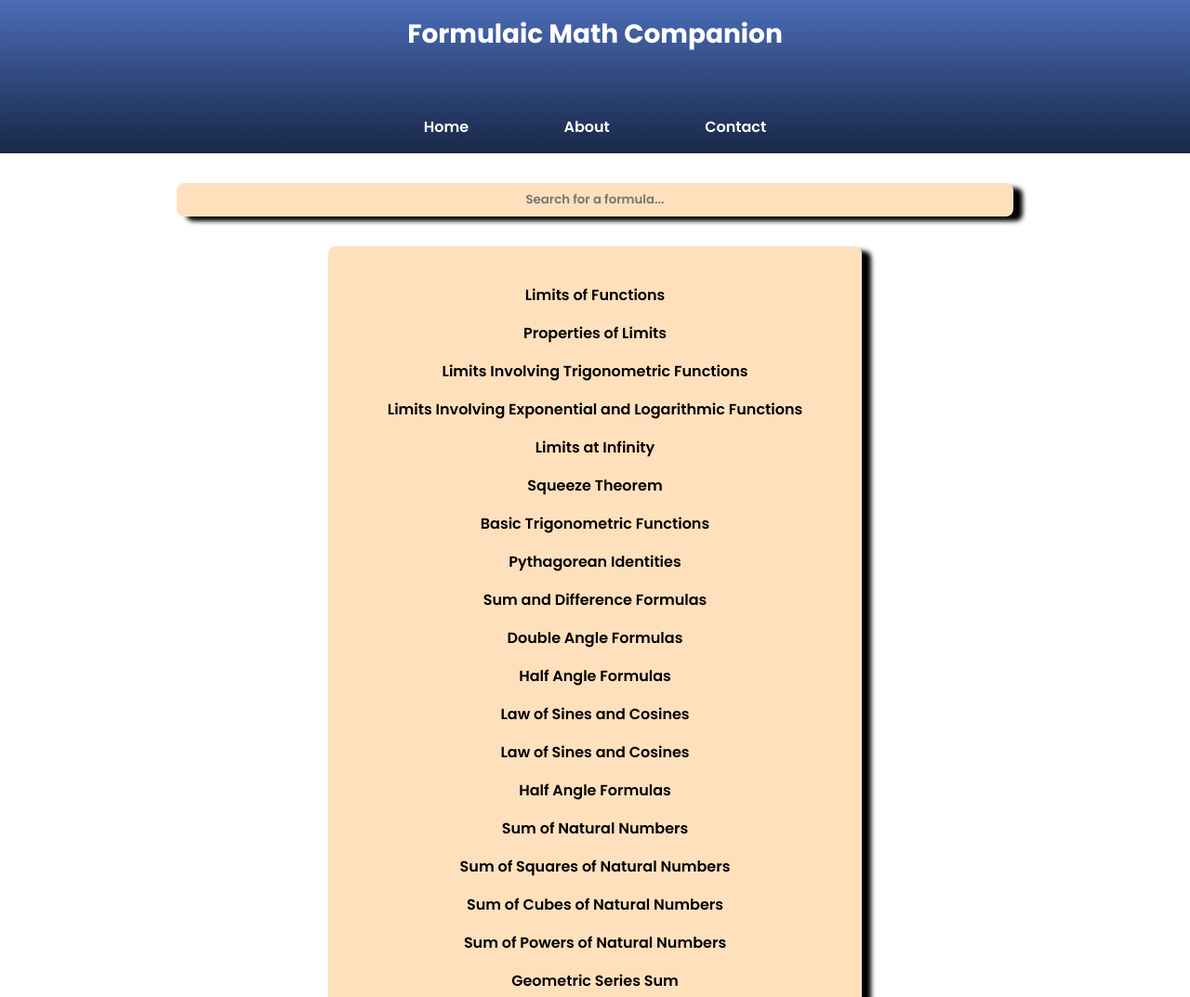
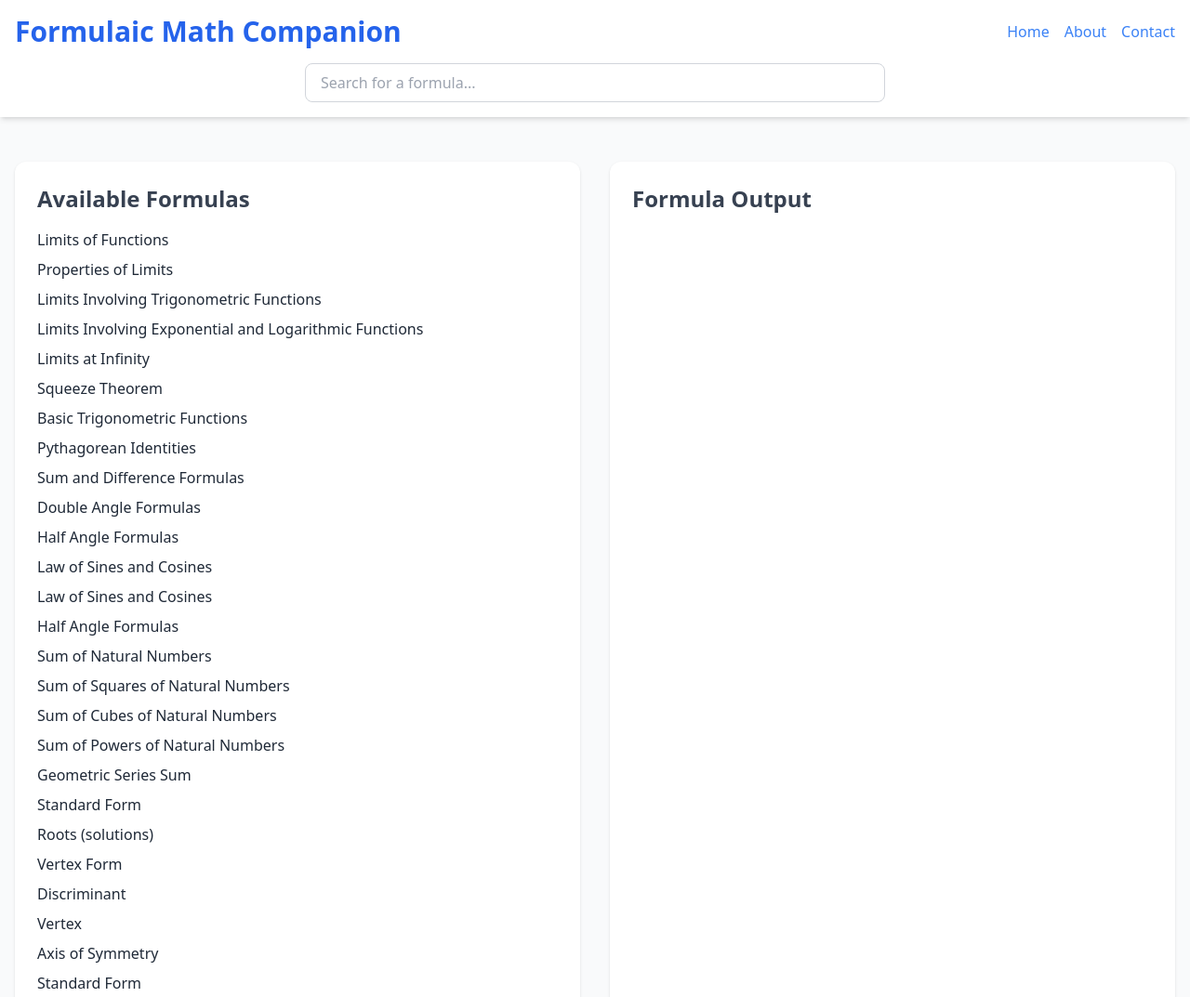
Before and after one commit to MohammadAliiiii/Formulaic-Math-Companion, a plain HTML site: page index.html in a window 1280 px wide. Shown: the top 1073 px of the page at 93% size. Drawn offline with nearby package versions, Linux system fonts and the light colour scheme.

Commit message:
Update index.html

```diff
--- a/index.html
+++ b/index.html
@@ -1 +1,53 @@
-<!DOCTYPE html><html lang="en"><head> <meta charset="UTF-8"> <meta name="viewport" content="width=device-width, initial-scale=1.0"> <title>Formulaic Math Companion</title> <link rel="stylesheet" href="style.css"></head><body> <header> <nav> <h1>Formulaic Math Companion</h1><br><br> <ul> <li><a href="index.html">Home</a></li> <li><a href="about.html">About</a></li> <li><a href="contact.html">Contact</a></li> </ul> </nav> <div class="search"> <input type="text" id="searchBar" placeholder="Search for a formula..."> </div> </header> <main> <section class="formulaContainer"> <section id="formula-list"> <!-- Display area for list of available formulas --> </section> </section> <section class="outputContainer"> <section id="output-section"> <!-- Display area for selected formula and result --> </section> </section> </main> <script src="script.js"></script></body></html>
+<!DOCTYPE html>
+<html lang="en">
+  <head>
+    <meta charset="UTF-8">
+    <meta name="viewport" content="width=device-width, initial-scale=1.0">
+    <title>Formulaic Math Companion</title>
+    <script src="https://cdn.tailwindcss.com"></script>
+  </head>
+  <body class="bg-gray-50 text-gray-800 font-sans">
+    <header class="bg-white shadow-md p-4">
+      <nav class="flex flex-col md:flex-row justify-between items-center space-y-4 md:space-y-0">
+        <h1 class="text-3xl font-bold text-blue-600">Formulaic Math Companion</h1>
+        <ul class="flex space-x-4">
+          <li>
+            <a href="index.html" class="text-blue-500 hover:text-blue-700 transition-colors">Home</a>
+          </li>
+          <li>
+            <a href="about.html" class="text-blue-500 hover:text-blue-700 transition-colors">About</a>
+          </li>
+          <li>
+            <a href="contact.html" class="text-blue-500 hover:text-blue-700 transition-colors">Contact</a>
+          </li>
+        </ul>
+      </nav>
+      <div class="mt-4 flex justify-center">
+        <input type="text" id="searchBar" placeholder="Search for a formula..."
+          class="w-full md:w-1/2 border border-gray-300 rounded-lg px-4 py-2 focus:outline-none focus:ring-2 focus:ring-blue-400">
+      </div>
+    </header>
+
+    <main class="max-w-7xl mx-auto mt-8 p-4 grid grid-cols-1 md:grid-cols-2 gap-8">
+      <section class="formulaContainer bg-white rounded-xl shadow p-6">
+        <h2 class="text-2xl font-semibold mb-4 text-gray-700">Available Formulas</h2>
+        <section id="formula-list" class="space-y-2">
+          <!-- Display area for list of available formulas -->
+        </section>
+      </section>
+
+      <section class="outputContainer bg-white rounded-xl shadow p-6">
+        <h2 class="text-2xl font-semibold mb-4 text-gray-700">Formula Output</h2>
+        <section id="output-section" class="min-h-[100px]">
+          <!-- Display area for selected formula and result -->
+        </section>
+      </section>
+    </main>
+
+    <footer class="bg-white mt-8 p-4 shadow-inner text-center text-sm text-gray-500">
+      &copy; 2025 Formulaic Math Companion. All rights reserved.
+    </footer>
+
+    <script src="script.js"></script>
+  </body>
+</html>
```
